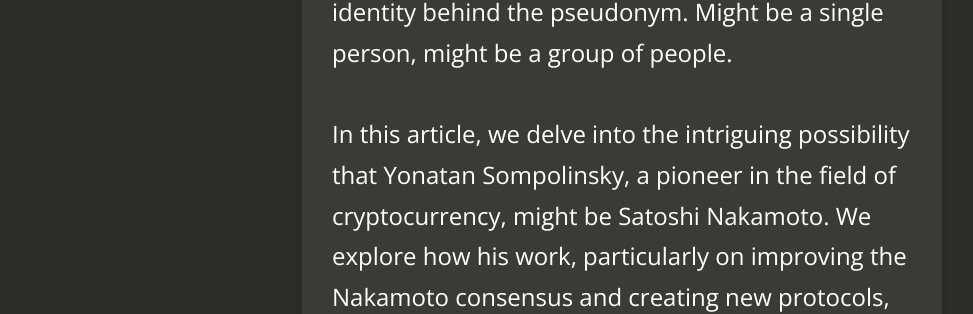
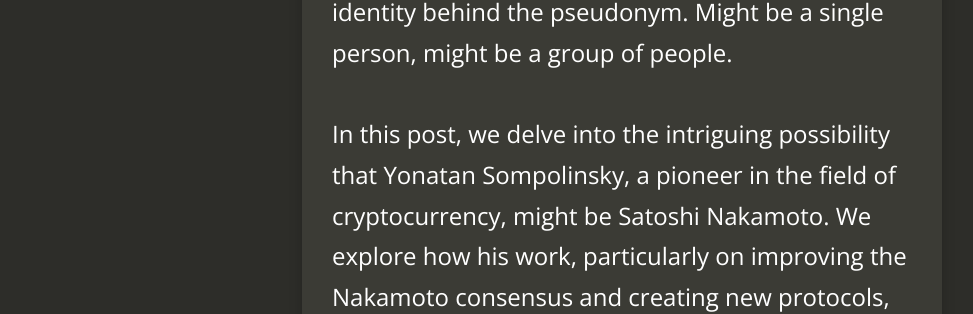
Before and after one commit to niklas-e/niklas-e.github.io, a Jekyll site: the page built from _posts/2023-03-24-satoshi-nakamoto-potentially-solved-the-crypto-trilemma.md, in a window 1280 px wide and 900 px high, scrolled down 437 px. Shown: the part 143-457 px from the top of the window, without its empty margins (18-991 px from the left). Built offline with Jekyll 4.4.1, drawn with Linux system fonts in a browser that asks for light colours; nearby versions of some CDN libraries; comment, search, counter and statistics services are not loaded; some of the changed text lies outside the part shown.

Commit message:
Minor fixes to latest post

```diff
--- a/_posts/2023-03-24-satoshi-nakamoto-potentially-solved-the-crypto-trilemma.md
+++ b/_posts/2023-03-24-satoshi-nakamoto-potentially-solved-the-crypto-trilemma.md
@@ -12,7 +12,7 @@ tags:
 
 Disclaimer: At the time of writing this piece [Satoshi Nakamoto](https://en.wikipedia.org/wiki/Satoshi_Nakamoto){:target='_blank'} is officially an unknown entity, but there has been quite a few speculations about the identity behind the pseudonym. Might be a single person, might be a group of people.
 
-In this article, we delve into the intriguing possibility that Yonatan Sompolinsky, a pioneer in the field of cryptocurrency, might be Satoshi Nakamoto. We explore how his work, particularly on improving the Nakamoto consensus and creating new protocols, has the potential to address the long-standing challenge of the crypto trilemma. Without further ado, let's examine the evidence and see if Yonatan could be the person behind the pseudonym that revolutionized digital currency.
+In this post, we delve into the intriguing possibility that Yonatan Sompolinsky, a pioneer in the field of cryptocurrency, might be Satoshi Nakamoto. We explore how his work, particularly on improving the Nakamoto consensus and creating new protocols, has the potential to address the long-standing challenge of the crypto trilemma. Without further ado, let's examine the evidence and see if Yonatan could be the person behind the pseudonym that revolutionized digital currency.
 
 ## 1. Timing
 
```
Also changed, not shown: other parts of _posts/2023-03-24-satoshi-nakamoto-potentially-solved-the-crypto-trilemma.md (+2 -2 lines).
